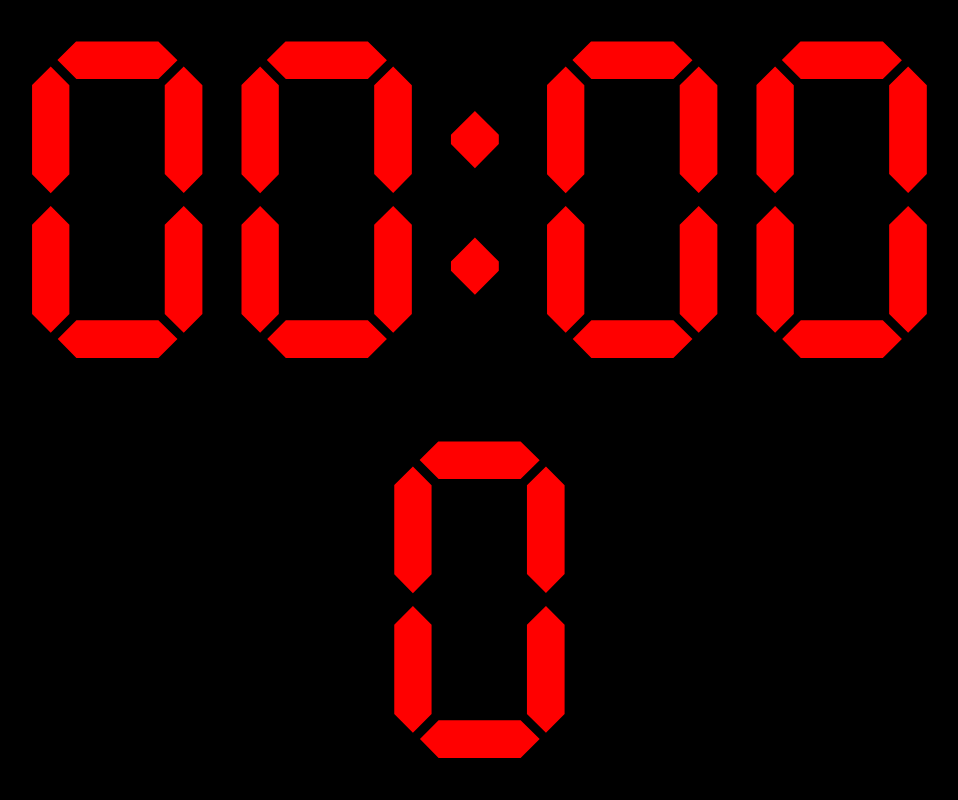
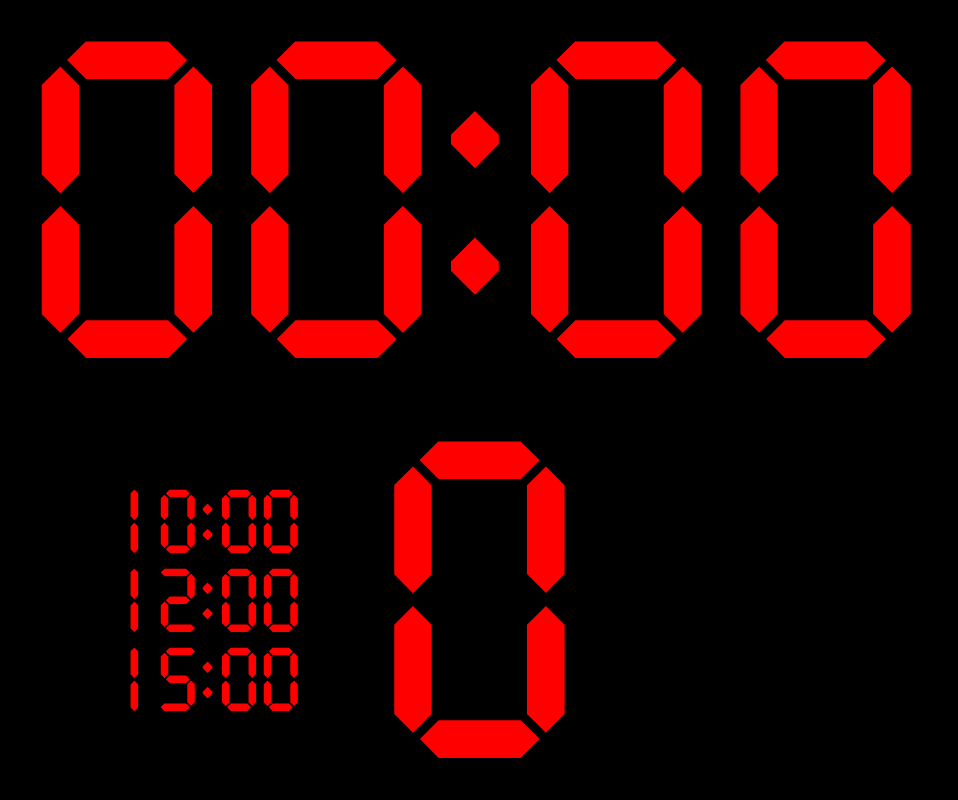
Before and after one commit to LYKOIIIKO/kettlebell-timer-for-competition, a plain HTML site: page index.html in a window 1280 px wide. Shown: the whole page, without its empty margins (141-1099 px from the left). Drawn offline with Linux system fonts and the light colour scheme.

Commit message:
fix shaking effect. add btns

```diff
--- a/css/style.css
+++ b/css/style.css
@@ -1,10 +1,10 @@
 @font-face {
-	font-family: 'Moscow2024';
+	font-family: "Moscow2024";
 	src: url(../fonts/MOSCOW2024.otf);
 }
 
 @font-face {
-	font-family: 'Naziona';
+	font-family: "Naziona";
 	src: url(../fonts/Naziona.otf);
 }
 
@@ -22,13 +22,12 @@ body,
 }
 
 body {
-	font-family: 'Moscow2024';
-	/* font-family: 'Naziona'; */
+	font-family: "Moscow2024", "Naziona", "Franklin Gothic Medium";
 	font-size: 44vh;
 	color: red;
 
 	background-color: #000;
-	user-select: none
+	user-select: none;
 }
 
 .wrapper {
@@ -45,4 +44,38 @@ body {
 	align-items: center;
 	width: 100%;
 	justify-content: center;
+
+	position: relative;
 }
+
+.timer__min, .timer__sec {
+	position: fixed;
+}
+
+.timer__min {
+	right: 53vw;
+}
+
+.timer__sec {
+	left: 52.5vw;
+}
+
+.time__btns {
+	position: fixed;
+	left: 20vw;
+}
+
+.time__btn {
+	font-size: 0.2em;
+
+	cursor: pointer;
+}
+
+.time__btn:hover {
+	opacity: 0.8;
+}
+
+.time__btn.active {
+	background-color: rgba(106, 106, 106, 0.588);
+	border-radius: 10px;
+}
--- a/script/script.js
+++ b/script/script.js
@@ -1,63 +1,118 @@
 let App = function () {
 	let elems = null,
-		stopwatchWork = false;
+		stopwatchWork = false,
+		stopwatchStop = "",
+		stopwatchStoped = false;
 
 	const createUI = () => {
-		let wrapperElem = document.createElement('div')
-		wrapperElem.classList.add('wrapper')
-		let timerElem = document.createElement('div')
-		timerElem.classList.add('timer')
-		let timerInnerElem = document.createElement('timer_inner')
-		timerInnerElem.classList.add('timer__inner')
-		let counterElem = document.createElement('div')
-		counterElem.classList.add('counter')
-		let counterInnerElem = document.createElement('counter__inner')
-		counterInnerElem.classList.add('counter__inner')
+		let wrapperElem = document.createElement("div");
+		wrapperElem.classList.add("wrapper");
+		let timerElem = document.createElement("div");
+		timerElem.classList.add("timer");
+		let counterElem = document.createElement("div");
+		counterElem.classList.add("counter");
 
-		timerInnerElem.innerHTML = '00:00'
-		counterInnerElem.innerHTML = '0'
+		let timerMinElem = document.createElement("div");
+		timerMinElem.classList.add("timer__min");
+		let timerColonElem = document.createElement("div");
+		timerColonElem.classList.add("timer__colon");
+		let timerSecElem = document.createElement("div");
+		timerSecElem.classList.add("timer__sec");
 
-		timerElem.title = 'Click to start / double click to restart'
+		let counterInnerElem = document.createElement("div");
+		counterInnerElem.classList.add("counter__inner");
 
-		counterElem.append(counterInnerElem)
-		timerElem.append(timerInnerElem)
-		wrapperElem.append(timerElem, counterElem)
+		let timeBtnsElem = document.createElement("div");
+		timeBtnsElem.classList.add("time__btns");
 
-		timerInnerElem.addEventListener('click', () => {
+		createTimeBtn(timeBtnsElem, "10:00");
+		createTimeBtn(timeBtnsElem, "12:00");
+		createTimeBtn(timeBtnsElem, "15:00");
+
+		counterInnerElem.innerHTML = "0";
+		timerMinElem.innerHTML = "00";
+		timerColonElem.innerHTML = ":";
+		timerSecElem.innerHTML = "00";
+
+		timerElem.title = "Click to start / double click to restart";
+
+		counterElem.append(timeBtnsElem, counterInnerElem);
+		timerElem.append(timerMinElem, timerColonElem, timerSecElem);
+		wrapperElem.append(timerElem, counterElem);
+
+		timerElem.addEventListener("click", () => {
 			if (!stopwatchWork) {
-				stopwatch(timerInnerElem)
-				timerInnerElem.removeEventListener('dblclick', clearUI)
-				timerInnerElem.addEventListener('dblclick', clearUI)
+				stopwatch(timerMinElem, timerSecElem);
+				timerElem.removeEventListener("dblclick", clearUI);
+				timerElem.addEventListener("dblclick", clearUI);
 			}
-		})
+		});
 
-		counterInnerElem.addEventListener('click', () => {
-			if (stopwatchWork && counterInnerElem.innerHTML < 9999) counterInnerElem.innerHTML++
-		})
-		counterInnerElem.addEventListener('contextmenu', () => {
-			event.preventDefault()
-			if (counterInnerElem.innerHTML > 0) counterInnerElem.innerHTML--
-		})
-
+		counterInnerElem.addEventListener("click", () => {
+			if (!stopwatchStoped && stopwatchWork && counterInnerElem.innerHTML < 9999)
+				counterInnerElem.innerHTML++;
+		});
+		counterInnerElem.addEventListener("contextmenu", () => {
+			event.preventDefault();
+			if (!stopwatchStoped && counterInnerElem.innerHTML > 0) counterInnerElem.innerHTML--;
+		});
 
 		return {
-			timer: timerInnerElem,
+			timer: timerElem,
+			timerMin: timerMinElem,
+			timerSec: timerSecElem,
 			counter: counterInnerElem,
-			main: wrapperElem
+			main: wrapperElem,
+			btns: timeBtnsElem,
+		};
+	};
+
+	const createTimeBtn = (box, time) => {
+		let timeBtnElem = document.createElement("div");
+		timeBtnElem.classList.add("time__btn");
+
+		timeBtnElem.innerHTML = time;
+
+		box.append(timeBtnElem);
+	};
+
+	const setActive = () => {
+		let btns = document.querySelectorAll(".time__btn");
+
+		btns.forEach((item) => {
+			item.addEventListener("click", (event) => {
+				if (!stopwatchWork) {
+					btns.forEach((item) => {
+						item.classList.remove("active");
+					});
+					item.classList.add("active");
+					elems.timerMin.innerHTML =
+						item.innerHTML[0] + item.innerHTML[1];
+					stopwatchStop = item.innerHTML;
 				}
-	}
+			});
+		});
+	};
 
-
-	const stopwatch = (elem) => {
+	const stopwatch = (minElem, secElem) => {
 		stopwatchWork = true;
+		stopwatchStoped = false;
 		let hours1 = 0,
 			hours2 = 0,
 			minutes1 = 0,
 			minutes2 = 1,
-			timer;
+			timerMin,
+			timerSec;
 
-		stopwatchInterval = setInterval(() => {
-			timer = hours1 + '' + hours2 + ':' + minutes1 + '' + minutes2;
+		stopwatchInterval = setInterval(
+			() => {
+				if (hours1 == stopwatchStop[0] && hours2 == stopwatchStop[1]) {
+					clearInterval(stopwatchInterval);
+					stopwatchStoped = true;
+				}
+
+				timerMin = hours1 + "" + hours2;
+				timerSec = minutes1 + "" + minutes2;
 
 				if (minutes2 < 10) minutes2++;
 				if (minutes2 == 10) {
@@ -75,28 +130,35 @@ let App = function () {
 					hours1++;
 				}
 
-			if (hours1 == 10) clearInterval(timerLive);
+				if (hours1 == 10) clearInterval(stopwatchInterval);
 
-			elem.innerHTML = timer;
-		}, 1000, elem);
-	}
+				minElem.innerHTML = timerMin;
+				secElem.innerHTML = timerSec;
+			},
+			1000,
+			minElem,
+			secElem
+		);
+	};
 
 	const clearUI = () => {
-		clearInterval(stopwatchInterval)
-		stopwatchWork = false
-		elems.timer.innerHTML = '00:00'
-		elems.counter.innerHTML = '0'
-	}
+		clearInterval(stopwatchInterval);
+		stopwatchWork = false;
+		elems.timerMin.innerHTML = "00";
+		elems.timerSec.innerHTML = "00";
+		elems.counter.innerHTML = "0";
+	};
 
 	const init = () => {
-		elems = createUI()
-		let root = document.getElementById('root')
-		root.append(elems.main)
-	}
+		elems = createUI();
+		let root = document.getElementById("root");
+		root.append(elems.main);
+		setActive();
+	};
 
-	init()
-}
+	init();
+};
 
-window.addEventListener('load', () => {
+window.addEventListener("load", () => {
 	new App();
-})
+});
```
Also changed, not shown: 1 other file. Lines whose indentation alone changed are shown as unchanged.
